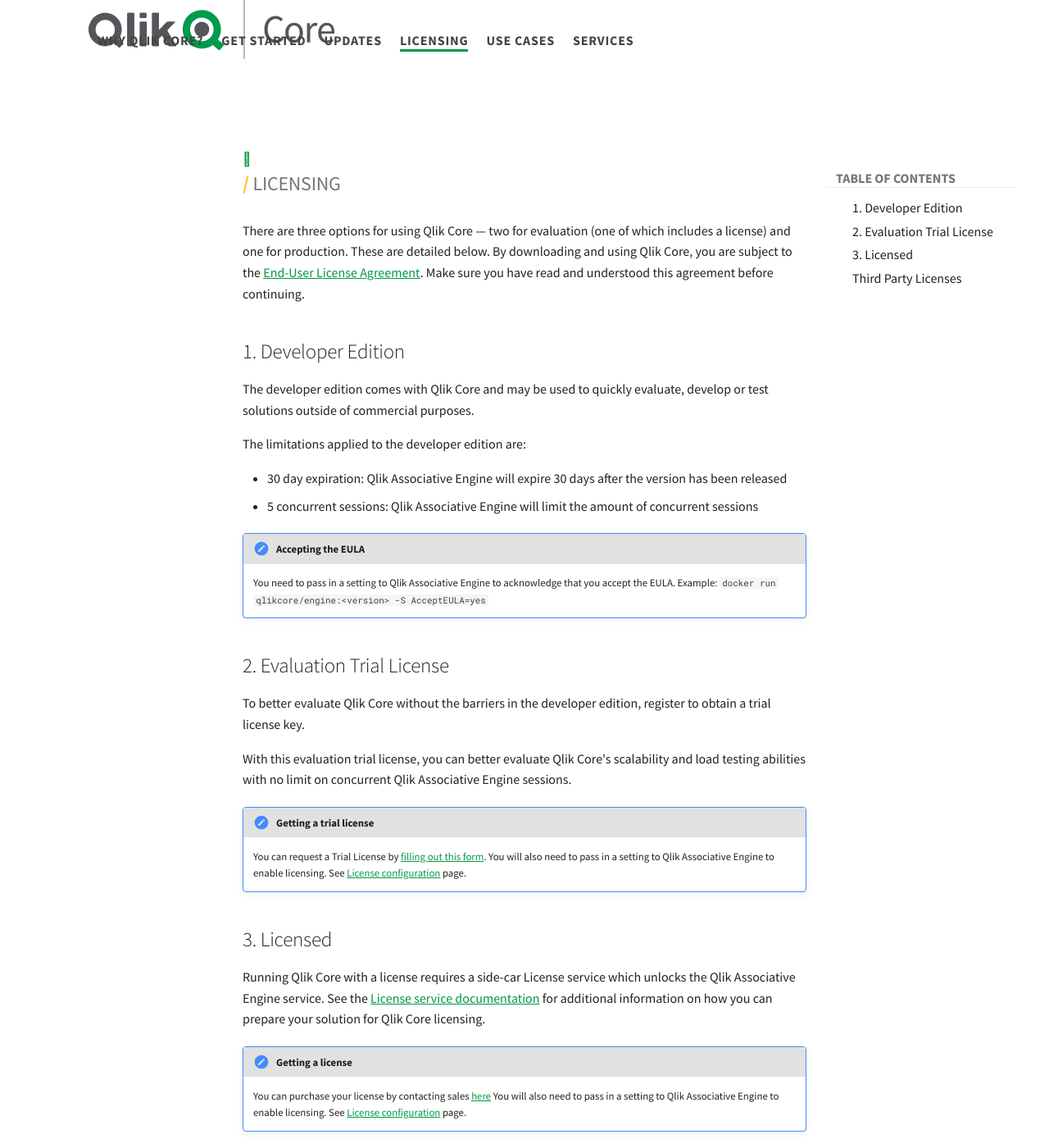
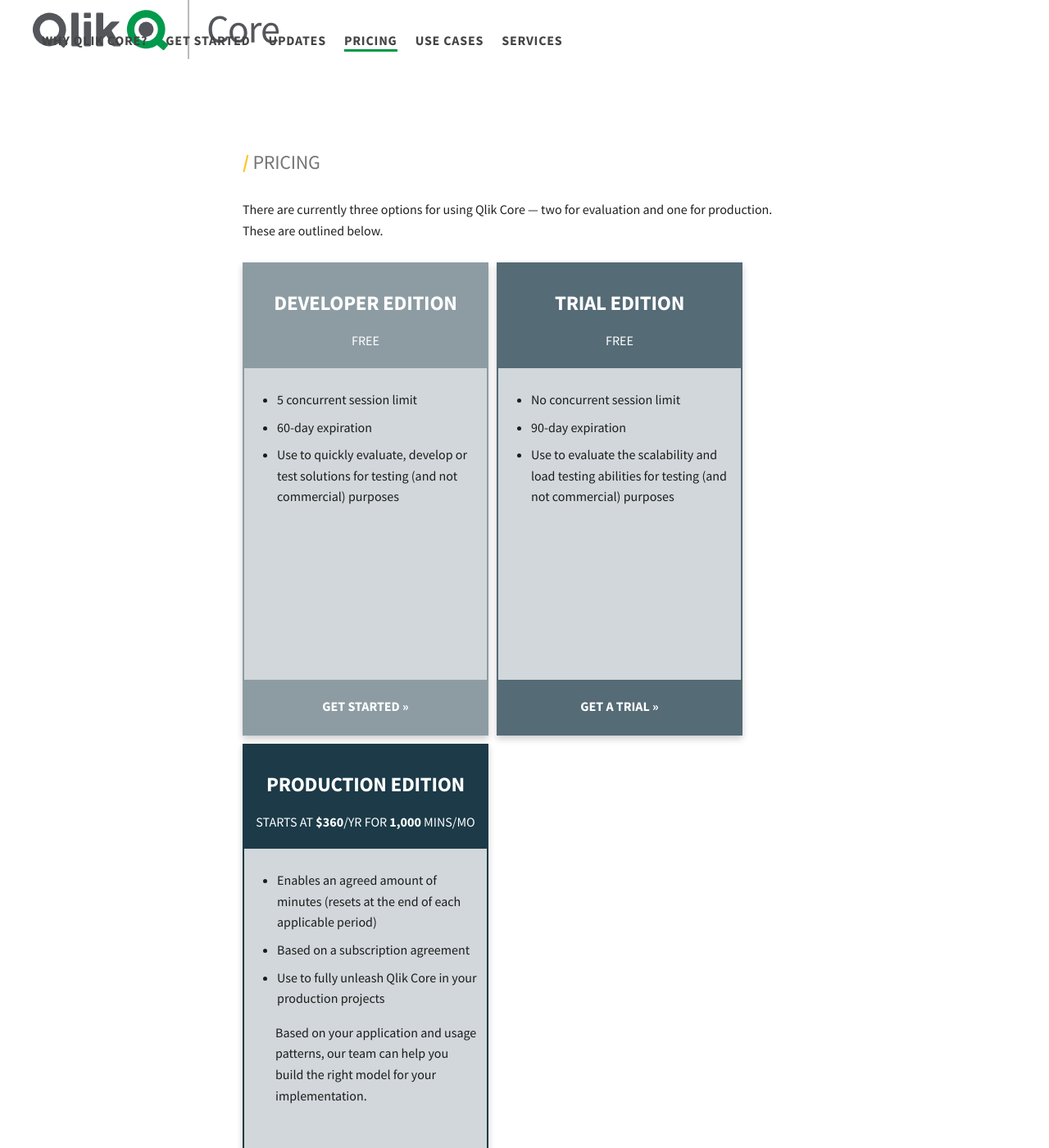
Before and after one commit to qlik-oss/core-website, an MkDocs documentation site: the page built from docs/licensing.md, in a window 1280 px wide and 1400 px high. Shown: the whole window at 82% size. Built offline with MkDocs 1.6.1 and Material for MkDocs 9.7.7, drawn with Linux system fonts in a browser that asks for light colours; some of the changed text lies outside the part shown.

Commit message:
Licensing updates (#522)
* New license page

* Fixed linting issues

* Link to Contact us

* New license page

* Fixed linting issues

* Link to Contact us

* Move to css

```diff
--- a/docs/licensing.md
+++ b/docs/licensing.md
@@ -1,49 +1,97 @@
-# Licensing
+<h1>Pricing</h1>
+<p>There are currently three options for using Qlik Core — two for evaluation and one for production.
+These are outlined below.</p>
+
+<div class="md-row">
+    <!-- Free -->
+    <div class="cards-pricing cards-pricing-free">
+        <div class="cards-header card-free">
+            <h2><b>DEVELOPER EDITION</b></h2>
+            <p>FREE</p>
+        </div>
+        <div class="cards-middle">
+            <ul>
+                <li>5 concurrent session limit</li>
+                <li>60-day expiration</li>
+                <li>Use to quickly evaluate, develop or test solutions for testing (and not commercial) purposes</li>
+            </ul>
+        </div>
+        <div class="cards-bottom card-free">
+            <p><span class="pricing"><a href="/get-started/">GET STARTED »</a></span></p>
+        </div>
+    </div>
+    <!-- Trial -->
+    <div class="cards-pricing cards-pricing-trial">
+        <div class="cards-header card-trial">
+            <h2><b>TRIAL EDITION</b></h2>
+            <p>FREE</p>
+        </div>
+        <div class="cards-middle">
+            <ul>
+                <li>No concurrent session limit</li>
+                <li>90-day expiration</li>
+                <li>Use to evaluate the scalability and load testing abilities for testing (and not commercial) purposes</li>
+            </ul>
+        </div>
+        <div class="cards-bottom card-trial">
+            <p><span class="pricing"><a href="/license-registration/">GET A TRIAL »</a></span></p>
+        </div>
+    </div>
+    <!-- Enterprise -->
+    <div class="cards-pricing cards-pricing-enterprise">
+        <div class="cards-header card-enterprise">
+            <h2><b>PRODUCTION EDITION</b></h2>
+            <p>STARTS AT <b>$360</b>/YR FOR <b>1,000</b> MINS/MO</p>
+        </div>
+        <div class="cards-middle">
+            <ul>
+                <li>Enables an agreed amount of minutes (resets at the end of each applicable period)</li>
+                <li>Based on a subscription agreement </li>
+                <li>Use to fully unleash Qlik Core in your production projects</li>
+            </ul>
+            <p>Based on your application and usage patterns, our team can help you build the right model for your implementation.</p>
+        </div>
+        <div class="cards-bottom card-enterprise">
+            <p><span class="pricing"><a href="https://www.qlik.com/us/try-or-buy/buy-now?CampaignID=7013z000000ijcR" target="_new">
+            CONTACT US »</a></span></p>
+        </div>
+    </div>
+</div>
+<br>
+
+# Licensing Model
+
+Please see our License Metrics for Qlik Core. The following is a summary, which is subject to change:
+
+Qlik Core includes a suite of APIs, License Service and the Qlik Associative Engine (Engine).
+Applications may be built using these APIs. The function of the License Service is to unlock the
+Engine and collect usage metrics.
+
+Qlik Core is licensed as an annual subscription for a fixed quantity of minutes per month that may be consumed
+during each month of the subscription. Minutes are metered in 5 minute increments (called Core Sessions).
+The license is administered using a License Enabling File (LEF), which limits the maximum number of minutes
+during which the Engine may operate.
+
+A Core Session is triggered at the commencement of any kind of connection with the Engine JSON API subject to the following:
+
+* Each such connection will be assigned a Core Session identifier (called a Session ID)
+* Connections that commence within 5 minutes from the start of an existing Core Session with the same Session ID will
+    not trigger a new Core Session
+* Connections which are assigned different Session IDs may each trigger and consume separate Core Sessions
+
+A Connection may include, but is not limited to, a user interface or program-to-program interface.
 
 There are three options for using Qlik Core — two for evaluation (one of which includes a license)
 and one for production. These are detailed below. By downloading and using Qlik Core, you are subject
 to the [End-User License Agreement](./eula.md).
 Make sure you have read and understood this agreement before continuing.
 
-## 1. Developer Edition
-
-The developer edition comes with Qlik Core and may be used to quickly evaluate,
-develop or test solutions outside of commercial purposes.
-
-The limitations applied to the developer edition are:
-
-* 30 day expiration: Qlik Associative Engine will expire 30 days after the version has been released
-* 5 concurrent sessions: Qlik Associative Engine will limit the amount of concurrent sessions
-
-!!! Note "Accepting the EULA"
-    You need to pass in a setting to Qlik Associative Engine to acknowledge that
-    you accept the EULA. Example: `docker run qlikcore/engine:<version> -S AcceptEULA=yes`
-
-## 2. Evaluation Trial License
-
-To better evaluate Qlik Core without the barriers in the developer edition, register to obtain a
-trial license key.
-
-With this evaluation trial license, you can better evaluate Qlik Core's scalability and load testing
-abilities with no limit on concurrent Qlik Associative Engine sessions.
-
-!!! Note "Getting a trial license"
-    You can request a Trial License by [filling out this form](./license-registration.md).
-    You will also need to pass in a setting to Qlik Associative Engine to enable licensing.
-    See [License configuration](./services/licenses.md#configuration) page.
-
-## 3. Licensed
-
-Running Qlik Core with a license requires a side-car License service
-which unlocks the Qlik Associative Engine service. See the
-[License service documentation](./services/licenses.md) for additional information on how you can
-prepare your solution for Qlik Core licensing.
-
-!!! Note "Getting a license"
-    You can purchase your license by contacting sales [here](https://www.qlik.com/us/try-or-buy/buy-now)
-    You will also need to pass in a setting to Qlik Associative Engine to enable licensing.
-    See [License configuration](./services/licenses.md#configuration) page.
-
-## Third Party Licenses
+# Third Party Licenses
 
 Click [here](./third-party-licenses.md) for information about our third-party licenses used in our closed source components.
+
+!!! Note "Disclaimer"
+    The information published herein is for informational purposes only and is subject to change at Qlik’s discretion.
+    Qlik shall not be liable for errors or omissions with respect to this publication and makes no representation or
+    warranty of any kind, other than any express warranties set forth in any applicable agreement.
+    Nothing herein should be construed as constituting an additional warranty.
--- a/docs/stylesheets/custom-style.css
+++ b/docs/stylesheets/custom-style.css
@@ -3,6 +3,10 @@
   --custom-grey: #424346;
   --custom-green: #009845;
   --custom-dark-green: #006937;
+  --custom-pricing-color-1: rgb(28, 58, 72, 1);
+  --custom-pricing-color-2: rgb(28, 58, 72, 0.75);
+  --custom-pricing-color-3: rgb(28, 58, 72, 0.5);
+  --custom-pricing-color-4: rgb(28, 58, 72, 0.2);
 }
 
 .underline {
@@ -746,12 +750,6 @@
   }
 }
 
-@media only screen and (min-width: 76.1875em) and (max-width: 80em) {
-  .md-header-nav {
-    padding: 0 3.4rem;
-  }
-}
-
 .md-tabs__item {
   padding-right: 0;
 }
--- /dev/null
+++ b/docs/stylesheets/pricing.css
@@ -0,0 +1,88 @@
+.md-sidebar--secondary {
+    display: none;
+}
+.md-content {
+    margin-right: unset;
+}
+.md-content__icon {
+    display: none;
+}
+.cards-pricing {
+    border: 2px;
+    border-style: solid;
+    margin-top: 10px;
+    margin-right: 10px;
+    float: left;
+    width: calc(33% - 20px);
+    min-width: 300px;
+    box-shadow: 0 4px 8px 0 rgba(0,0,0,0.2);
+}
+.cards-pricing-free {
+    border-color: var(--custom-pricing-color-3);
+}
+.cards-pricing-trial {
+    border-color: var(--custom-pricing-color-2);
+}
+.cards-pricing-enterprise {
+    border-color: var(--custom-pricing-color-1);
+}
+.cards-pricing h2 {
+    padding-top: 30px;
+    margin-top: 0px;
+    text-align: center;
+}
+.cards-pricing p {
+    margin-bottom: 0px;
+    padding-bottom: 20px;
+}
+.md-column > ul li {
+    list-style-type: none;
+}
+.md-column > ul li::before {
+    content: "\2022";
+    color: var(--custom-pricing-color-1);
+    font-weight: bold;
+    display: inline-block;
+    width: 1em;
+    margin-left: -1em;
+}
+.cards-middle {
+    height: 19rem;
+    padding: 10px;
+    background-color: var(--custom-pricing-color-4);
+}
+.cards-bottom {
+    color: #fff;
+    font-weight: bold;
+    text-align: center;
+    transition: 0.3s;
+}
+ .cards-bottom p {
+    margin-top: 0px;
+    padding-top: 20px;
+ }
+.cards-header {
+    text-align: center;
+    color: #fff;
+}
+.card-free {
+    background-color: var(--custom-pricing-color-3);
+}
+.card-trial {
+    background-color: var(--custom-pricing-color-2);
+}
+.card-enterprise {
+    background-color: var(--custom-pricing-color-1);
+}
+.cards-middle p {
+    padding-left: 1.4rem;
+}
+.pricing a, .pricing a:hover {
+    text-decoration: none;
+    color: #fff;
+}
+.pricing:hover {
+    text-decoration: none;
+    border-bottom: 2px solid #fff;
+    cursor: pointer;
+}
--- a/mkdocs.yml
+++ b/mkdocs.yml
@@ -43,6 +43,9 @@
   - toc:
       permalink: true
 
+plugins:
+  - search
+
 strict: true
 repo_name: 'qlik-oss/core-website'
 repo_url: 'https://github.com/qlik-oss/core-website'
@@ -63,7 +66,7 @@
     - December 2018: updates/2018-12.md
     - November 2018: updates/2018-11.md
     - October 2018: updates/2018-10.md
-  - Licensing: licensing.md
+  - Pricing: licensing.md
   - EULA: eula.md
   - Use Cases: use-cases.md
   - Tutorials:
--- a/theme/main.html
+++ b/theme/main.html
@@ -76,6 +76,9 @@
       }
     </style>
   {% endif %}
+  {% if page.title == "Pricing" %}
+  <link rel="stylesheet" href="../stylesheets/pricing.css">
+  {% endif %}
   {{ page.content }}
   {% if page.title == "License Registration" %}
   <div id="license-registration">
--- a/theme/partials/tabs.html
+++ b/theme/partials/tabs.html
@@ -10,7 +10,7 @@
         {% if nav_item.title == "Why Qlik Core?" or nav_item.title == "Get Started"
         or nav_item.title == "Services"
         or nav_item.title == "Updates"
-        or nav_item.title == "Licensing"
+        or nav_item.title == "Pricing"
         or nav_item.title == "Use Cases" %}
           {% include "partials/tabs-item.html" %}
         {% endif %}
```
